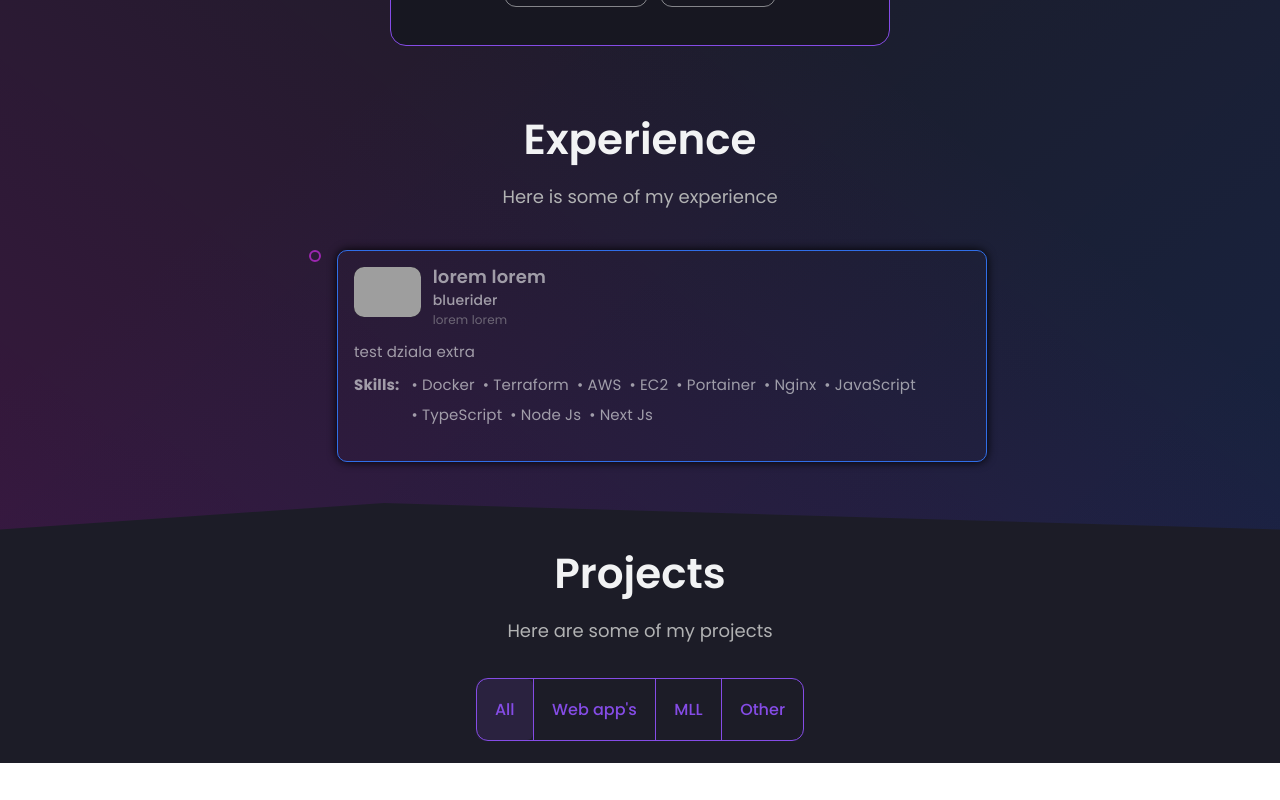
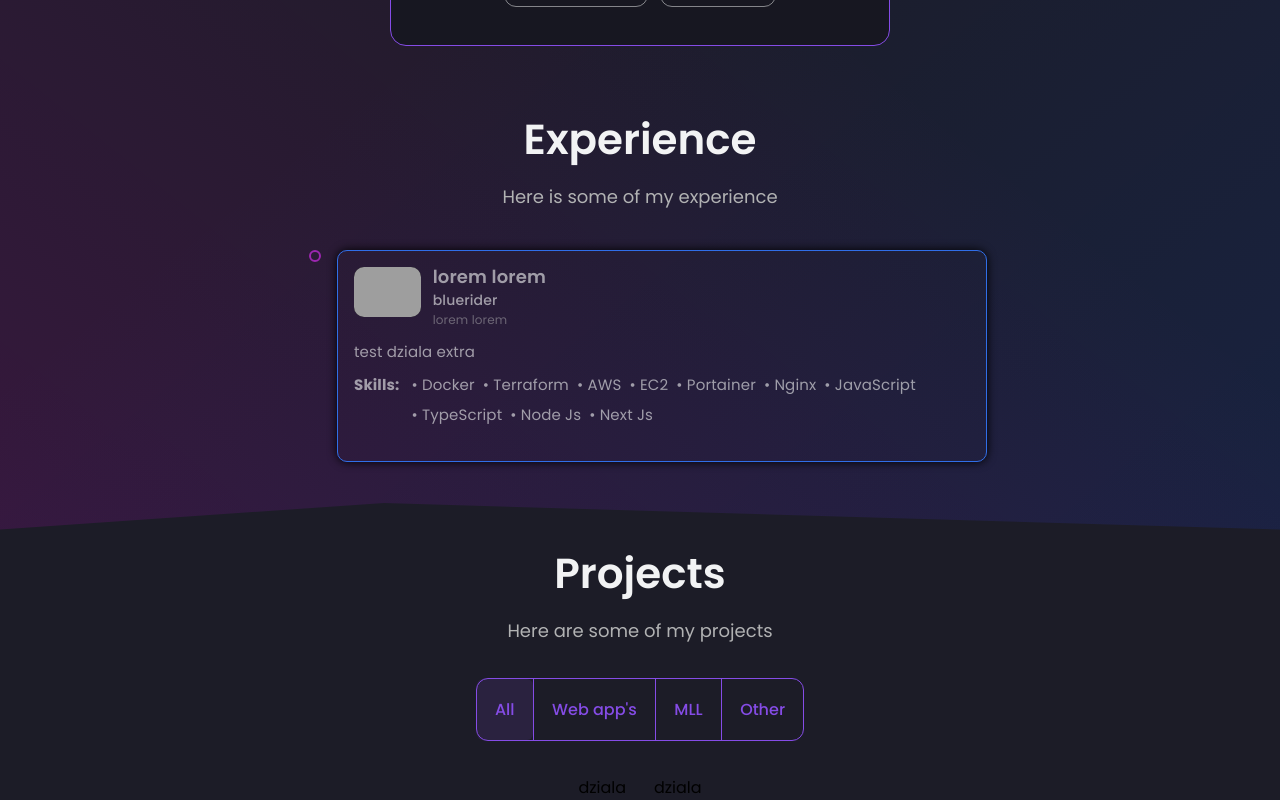
Before and after one commit to Zenkovsky03/showcase, a React (Create React App) app: page / in a window 1280 px wide. Shown: the part 1537-2337 px from the top of the page. Before the commit the page ends 2300 px from the top, so only its background shows below. Built offline with nearby package versions, Linux system fonts and the light colour scheme; grey boxes are pictures that could not be loaded.

Commit message:
Add: Button funcitonality with filter category and rsf for ProjectCard

```diff
--- /dev/null
+++ b/src/components/Cards/ProjectCard.js
@@ -0,0 +1,9 @@
+import React from 'react';
+
+function ProjectCard(props) {
+    return (
+        <div>dziala</div>
+    );
+}
+
+export default ProjectCard;
--- a/src/components/Projects/index.js
+++ b/src/components/Projects/index.js
@@ -1,6 +1,8 @@
 import React from 'react';
 import styled from 'styled-components';
 import {useState} from "react";
+import ProjectCard from '../Cards/ProjectCard';
+import {projects} from "../../data/constants";
 
 const Container = styled.div`
     display: flex;
@@ -87,6 +89,14 @@ const Divider = styled.div`
     background-color: ${({ theme }) => theme.primary};
 `;
 
+
+const CardContainer = styled.div`
+    display: flex;
+    justify-content: center;
+    align-items: center;
+    flex-wrap: wrap;
+    gap: 28px
+`;
 function Projects(props) {
     const [toogle, setToogle] = useState("all");
     return (
@@ -119,6 +129,12 @@ function Projects(props) {
                         <ToogleButton value="other" onClick={()=>setToogle("other")}>Other</ToogleButton>
                     )}
                 </ToogleGroup>
+
+                <CardContainer>
+                    {toogle === "all" && projects.map((project, index) => <ProjectCard project={project} />)}
+                    {projects.filter((item) => item.category === toogle).map((project, index) => (<ProjectCard project={project} />))}
+
+                </CardContainer>
             </Wrapper>
         </Container>
     );
--- a/src/data/constants.js
+++ b/src/data/constants.js
@@ -223,4 +223,29 @@ export const projects = [
         github: "/",
         webapp: "/",
     },
+    {
+        id: 9,
+        title: "lorem lorem",
+        date: "lorem lorem lorem",
+        description:
+            "lorem lorem",
+        image:
+            "https://user-images.githubusercontent.com/64485885/255202416-e1f89b04-2788-45b0-abc2-9dec616669e2.png",
+        tags: [
+            "Docker",
+            "AWS",
+            "DuckDNS",
+            "Eslint",
+            "Husky",
+            "CI/CD",
+            "React Js",
+            "MongoDb",
+            "Node Js",
+            "Express Js",
+            "Redux",
+        ],
+        category: "web app",
+        github: "/",
+        webapp: "/",
+    }
 ];
```
